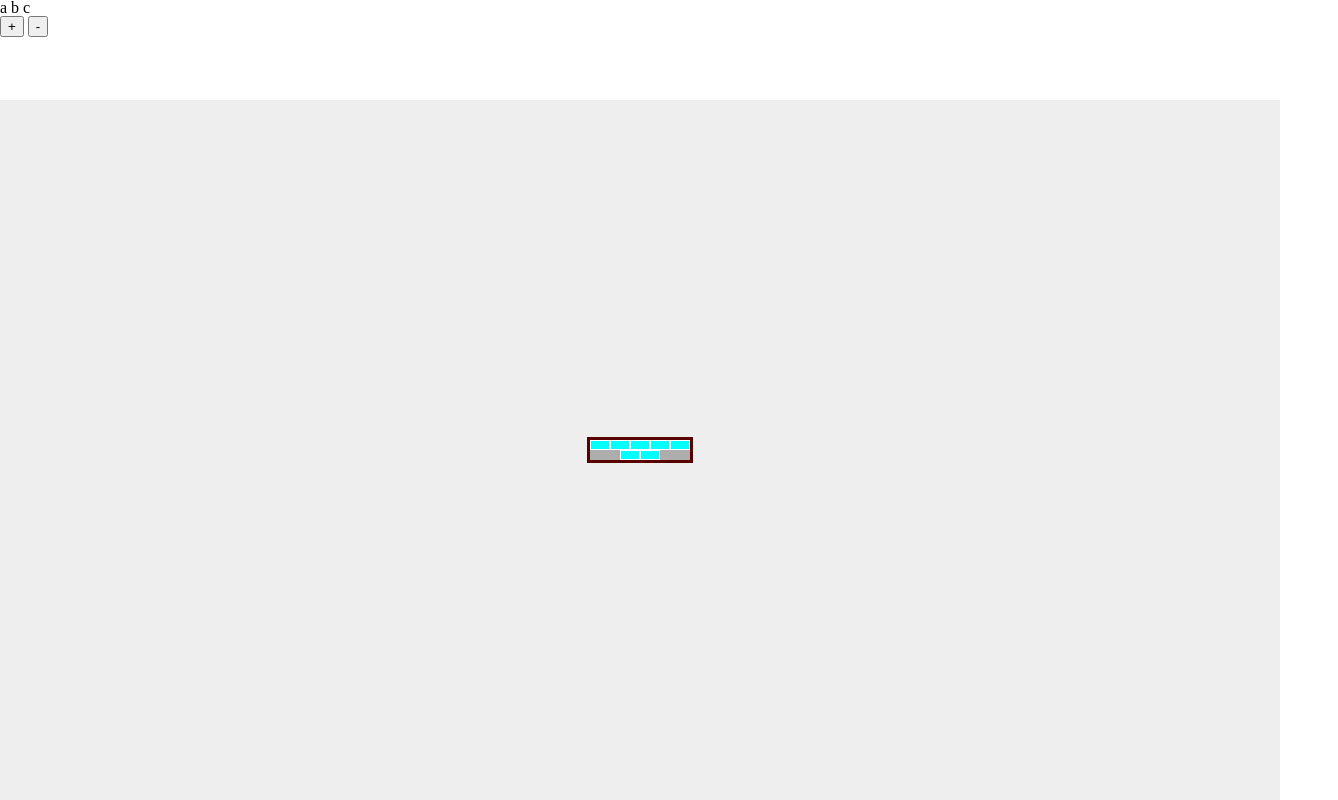
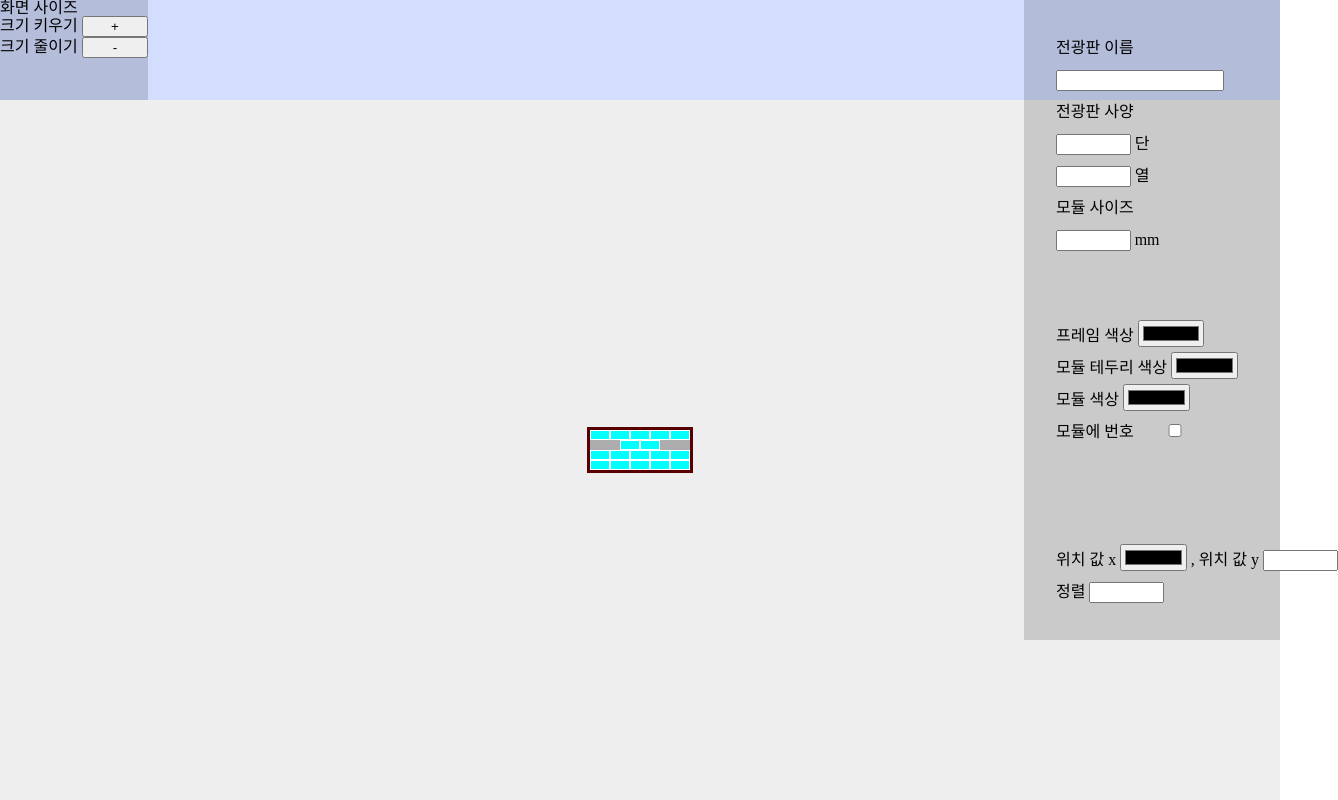
Before and after one commit to mineclover/LED_floorplan, a website: page index.html in a window 1280 px wide. Shown: the whole page, 1338 px wide, since content can reach past the window. Drawn offline with Linux system fonts and the light colour scheme.

Commit message:
js 구조잡기 초안 + canvas 자료조사

```diff
--- a/index.css
+++ b/index.css
@@ -18,12 +18,45 @@ html {
 
 header {
   position: absolute;
+  display: flex;
+  flex-direction: row;
   width: 100vw;
-  background-color: #fff;
+  background-color: rgb(211, 222, 255);
   height: 100px;
   font-size: 16px;
+
 }
 
+aside {
+
+
+  font-size: 16px;
+  position: absolute;
+  top: 0;
+  right: 0;
+  width: 20%;
+  height: 100%;
+  z-index: 999;
+  line-height: 2em;
+
+}
+
+aside div {
+  padding: 2em;
+
+
+  white-space: nowrap;
+
+}
+
+
+input {
+  width: 5em;
+}
+
+input#ledName {
+  width: 12em;
+}
 
 .a {
 
--- a/index.html
+++ b/index.html
@@ -8,17 +8,76 @@
   <title>Document</title>
 </head>
 <body>
-  <header>
-    <ul>
-      <li>a</li>
-      <li>b</li>
-      <li>c</li>
+  <header class="header">
+    <div>
+      <p>화면 사이즈</p>
+      <label for="viewSizeUp">크기 키우기</label>
 
-    </ul>
-    <button onclick="plusSize(1)">+</button>
-    <button onclick="minusSize(1)">-</button>
+      <input id="viewSizeUp" type="button" value="+" onclick="plusSize(1)" onmousewheel="plusSize(1)">
+      <br>
+      <label for="viewSizeDown">크기 줄이기</label>
+      <input id="viewSizeDown" type="button" value="-" onclick="minusSize(1)" onmousewheel="minusSize(1)">
+
+    </div>
 
   </header>
+
+  <aside>
+
+
+    <div>
+      <label for="ledColumn">전광판 이름</label>
+      <br>
+      <input type="text" id="ledName">
+
+      <br>
+      <p>전광판 사양</p>
+      <input type="text" id="ledColumn">
+      <label for="ledColumn">단</label>
+      <br>
+      <input type="text" id="ledRow">
+      <label for="ledColumn">열</label>
+      <br>
+      <label for="moduleSize">모듈 사이즈</label>
+      <br>
+      <input type="text" id="moduleSize">
+      <label for="moduleSize">mm</label>
+    </div>
+
+    <div>
+      <label for="freamColor">프레임 색상</label>
+      <input type="color" id="freamColor">
+
+      <br>
+      <label for="moduleBorder">모듈 테두리 색상</label>
+      <input type="color" id="moduleBorder">
+
+
+      <br>
+      <label for="moduleColor">모듈 색상</label>
+      <input type="color" id="moduleColor">
+      <br>
+      <label for="moduleIndex">모듈에 번호</label>
+      <input type="checkbox" id="moduleIndex">
+    </div>
+
+
+    <div>
+
+
+      <br>
+      <label for="moduleBorder">위치 값 x</label>
+      <input type="color" id="moduleBorder">
+      <span>,</span>
+      <label for="freamColor">위치 값 y</label>
+      <input type="text" id="freamColor">
+
+      <br>
+      <label for="moduleColor">정렬</label>
+      <input type="" id="moduleColor">
+
+    </div>
+  </aside>
 
 
   <div class="a">
@@ -37,6 +96,23 @@
           <div class="module"></div>
 
         </div>
+        <div class="col">
+          <div class="module"></div>
+          <div class="module"></div>
+          <div class="module"></div>
+          <div class="module"></div>
+          <div class="module"></div>
+
+        </div>
+        <div class="col">
+          <div class="module"></div>
+          <div class="module"></div>
+          <div class="module"></div>
+          <div class="module"></div>
+          <div class="module"></div>
+
+        </div>
+
 
 
       </div>
--- a/index.js
+++ b/index.js
@@ -10,3 +10,21 @@ function minusSize(num){
   mainSzie -= num;
   root.style.setProperty(`--main-size`,`${mainSzie}px`);
 }
+
+
+function columnSetting(num) {
+  let selectObj = document.querySelector('.c');
+  selectObj.innerHTML = '';
+  let newDiv = document.createElement('div');
+  newDiv.classList.add('col');
+  selectObj.append(newDiv);
+
+  for(let i = 0;i <num; i++){
+    document
+  }
+}
+
+//canvas
+//https://goodsgoods.tistory.com/268
+//https://developer.mozilla.org/en-US/docs/Web/API/HTMLCanvasElement/toDataURL
+//https://stackoverflow.com/questions/18316065/set-quality-of-png-with-html2canvas
```
Also changed, not shown: data.js (added).
